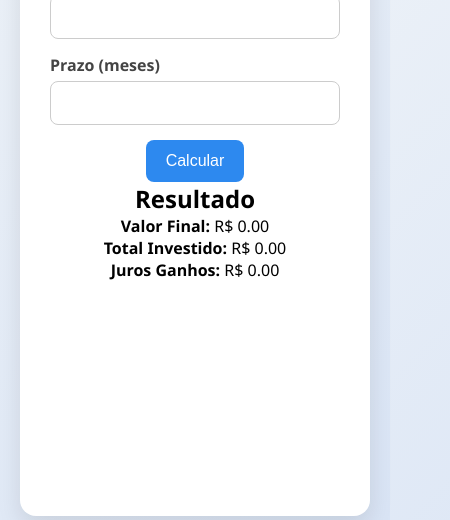
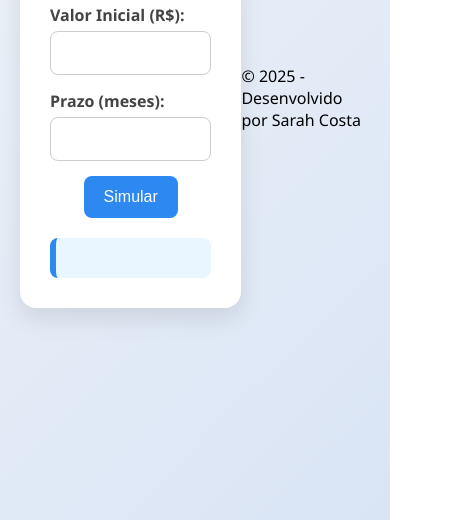
Before and after one commit to Sarahcosta263/simulador-investimento, a plain HTML site: page index.html in a window 390 px wide. Shown: the part 324-844 px from the top of the page, 450 px wide, since content can reach past the window. Drawn offline with nearby package versions, Linux system fonts and the light colour scheme.

Commit message:
Melhorei o layout e deixei o site mais responsivo

```diff
--- a/index.html
+++ b/index.html
@@ -1,42 +1,28 @@
 <!DOCTYPE html>
-<html lang="pt-BR">
+<html lang="en">
 <head>
-  <meta charset="UTF-8">
-  <meta name="viewport" content="width=device-width, initial-scale=1.0">
+  <meta charset="UTF-8" />
+  <meta name="viewport" content="width=device-width, initial-scale=1.0"/>
   <title>Simulador de Investimento</title>
-  <link rel="stylesheet" href="style.css">
-  <script src="https://cdn.jsdelivr.net/npm/chart.js"></script>
+  <link rel="stylesheet" href="style.css" />
 </head>
 <body>
-  <div class="container">
+  <main class="container">
     <h1>Simulador de Investimento</h1>
-    <form id="investment-form">
-      <label for="initial">Valor Inicial (R$)</label>
-      <input type="number" id="initial" required>
+    <form id="simulatorForm">
+      <label for="valor">Valor Inicial (R$):</label>
+      <input type="number" id="valor" required />
 
-      <label for="monthly">Aporte Mensal (R$)</label>
-      <input type="number" id="monthly" required>
+      <label for="prazo">Prazo (meses):</label>
+      <input type="number" id="prazo" required />
 
-      <label for="rate">Taxa de Juros Mensal (%)</label>
-      <input type="number" step="0.01" id="rate" required>
-
-      <label for="months">Prazo (meses)</label>
-      <input type="number" id="months" required>
-
-      <button type="submit">Calcular</button>
+      <button type="submit">Simular</button>
     </form>
-
-    <div class="results">
-      <h2>Resultado</h2>
-      <p><strong>Valor Final:</strong> R$ <span id="final-amount">0.00</span></p>
-      <p><strong>Total Investido:</strong> R$ <span id="total-invested">0.00</span></p>
-      <p><strong>Juros Ganhos:</strong> R$ <span id="total-interest">0.00</span></p>
-    </div>
-
-    <canvas id="chart" width="400" height="200"></canvas>
-  </div>
-
+    <div id="resultado" class="resultado"></div>
+  </main>
+  <footer>
+    <p>&copy; 2025 - Desenvolvido por Sarah Costa</p>
+  </footer>
   <script src="script.js"></script>
-
 </body>
 </html>
```
